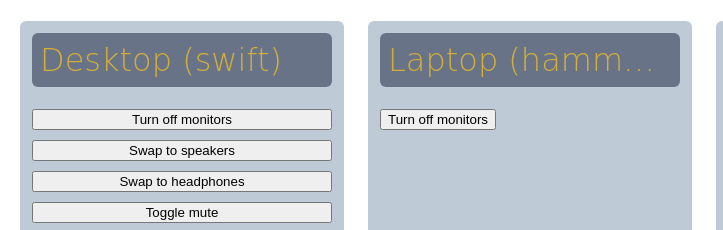
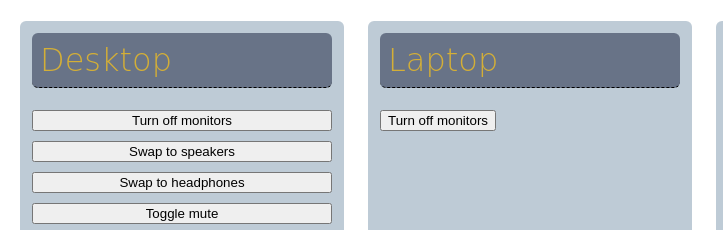
Before and after one commit to echo-bravo-yahoo/islands, a website: page web-ui/app.html in a window 1280 px wide. Shown: the part 329-559 px from the top of the page, 0-723 px from the left. Drawn offline with Linux system fonts and the light colour scheme; a web font is replaced by a local one.

Commit message:
(feat) basic tooltips

```diff
--- a/web-ui/app.html
+++ b/web-ui/app.html
@@ -37,9 +37,7 @@
       </div>
     </div>
     <div class="container" data-location="desktop">
-      <div>
-        <h1>Desktop (swift)</h1>
-      </div>
+      <h1 class="tooltip" data-text="swift">Desktop</h1>
       <div class="column">
         <button onclick="runScript(event)" data-script-name="turnOffMonitors">Turn off monitors</button>
         <button onclick="runScript(event)" data-script-name="swapToSpeakers">Swap to speakers</button>
@@ -61,7 +59,7 @@
       </div>
     </div>
     <div class="container">
-      <h1>Laptop (hammerpoint)</h1>
+      <h1 class="tooltip" data-text="<strong>hammerpoint</strong>">Laptop</h1>
       <button onclick="runScript(event)" data-script-name="turnOffMonitors">Turn off monitors</button>
     </div>
     <div class="container hidden" id="response">
--- a/web-ui/assets/app.css
+++ b/web-ui/assets/app.css
@@ -7,6 +7,7 @@ body {
   box-sizing: border-box;
   margin: 0;
   padding: 8px;
+  overflow-x: hidden;
 }
 
 .container {
@@ -46,7 +47,7 @@ body {
   font-style: normal;
   color: #d4af37;
   white-space: nowrap;
-  overflow: hidden;
+  /* overflow: hidden; */
   text-overflow: ellipsis;
 
   background-color: #687387;
@@ -68,3 +69,36 @@ body {
 .broken {
   background-color: #cc5500;
 }
+
+.tooltip {
+  position:relative; /* making the .tooltip span a container for the tooltip text */
+  border-bottom:1px dashed #000; /* little indicater to indicate it's hoverable */
+}
+
+.tooltip:before {
+  content: attr(data-text); /* here's the magic */
+  z-index: 999;
+  position:absolute;
+
+  /* vertically center */
+  top:50%;
+  transform:translateY(-50%);
+
+  /* move to right */
+  left:100%;
+  margin-left:15px; /* and add a small left margin */
+
+  /* basic styles */
+  width: auto;
+  padding: 10px;
+  border-radius: 10px;
+  background: #000;
+  color: #fff;
+  text-align: center;
+
+  display:none; /* hide by default */
+}
+
+.tooltip:hover:before {
+  display:block;
+}
```
